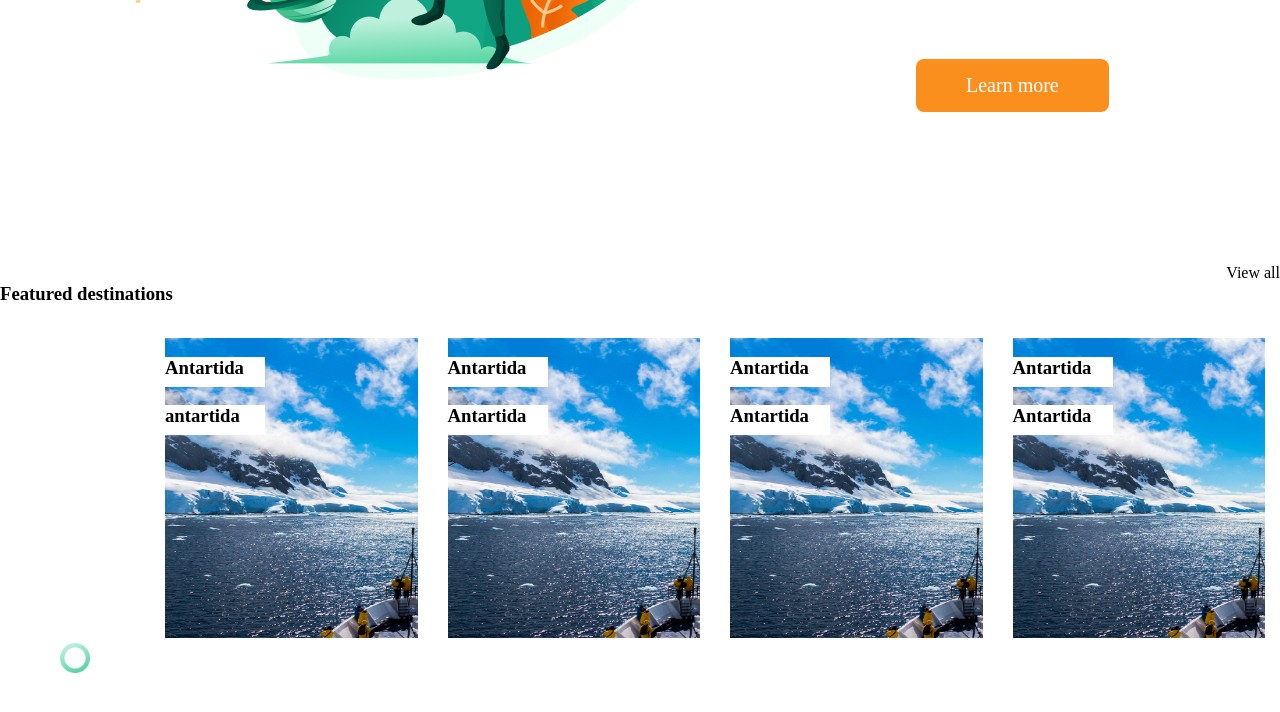
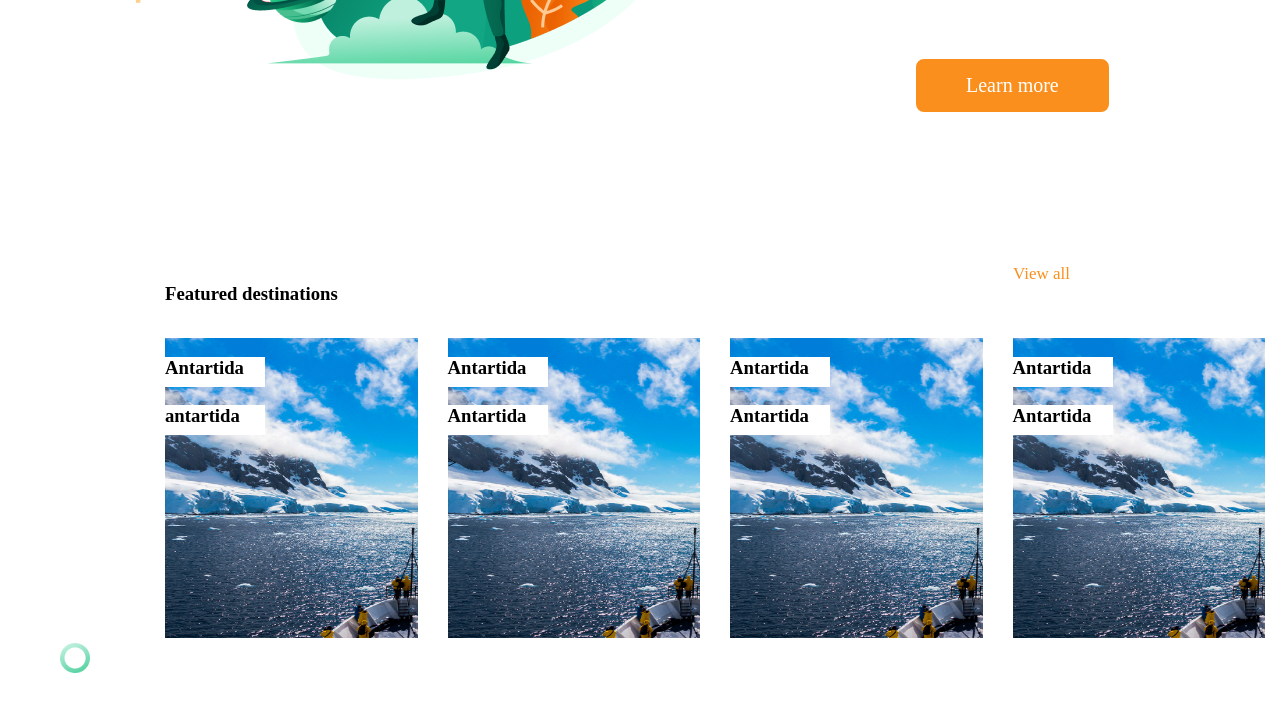
Before and after one commit to Armuto-Live/bootcamp-ejemplo, a plain HTML site: page index.html in a window 1280 px wide. Shown: the part 1547-2259 px from the top of the page. Drawn offline with Linux system fonts and the light colour scheme.

Commit message:
arreglando tarjeta

```diff
--- a/index.html
+++ b/index.html
@@ -52,7 +52,7 @@
             </section>
         </article>
         <article class="articulo-tercero">
-            <section class="articulo-tercero-contenedor">
+            <section class="articulo-tercero-contenido">
                 <h3>Featured destinations</h3>
                 <a>View all</a>
             </section>
--- a/styles.css/style.css
+++ b/styles.css/style.css
@@ -131,6 +131,17 @@ body{
     color:#7D7987;
 }
 
+.articulo-tercero-contenido{
+    padding-left: 165px;
+    padding-right:210px;
+    display:flex;
+    justify-content:space-between;
+    max-width: 1300px;
+}
+.articulo-tercero-contenido>a{
+    color:#FB8F1D;
+    font-size: 17px;
+}
 .articulo-tercero-contenedor{
     display:flex;
     justify-content:space-between;
```
